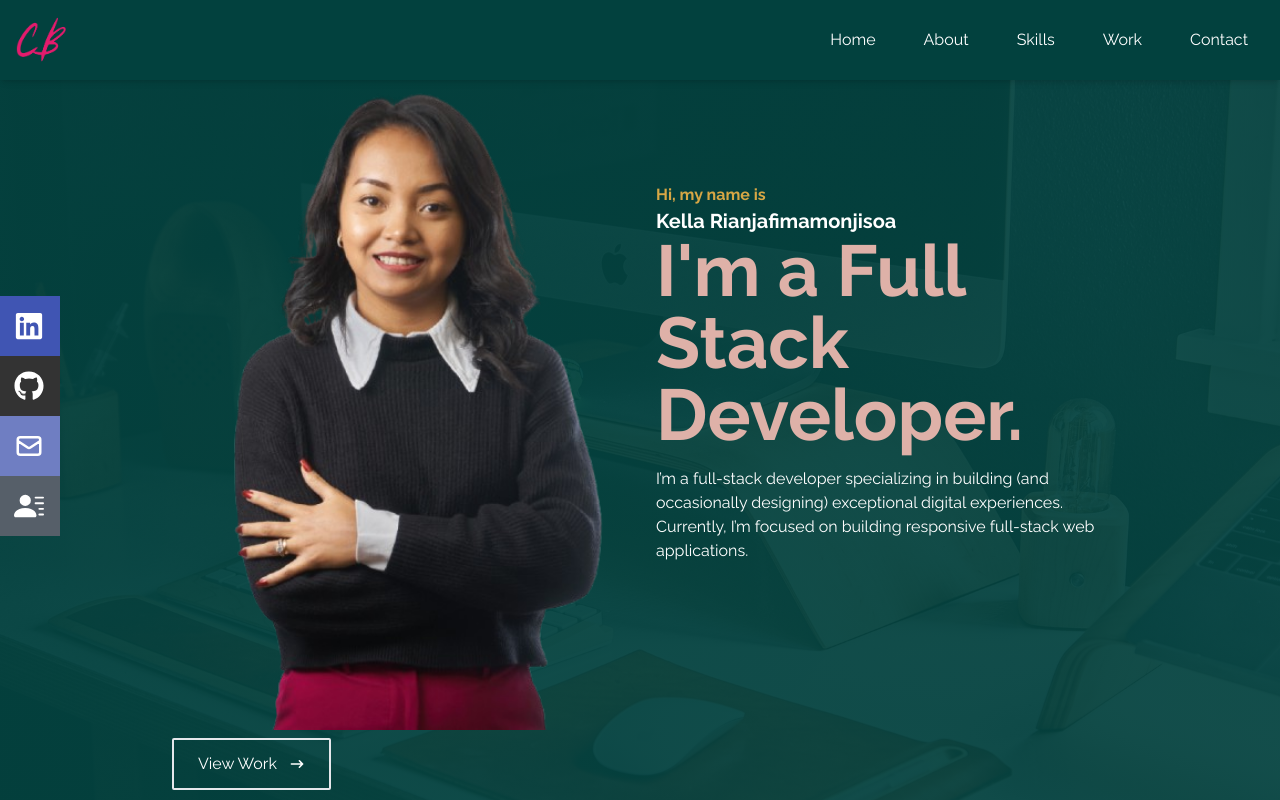
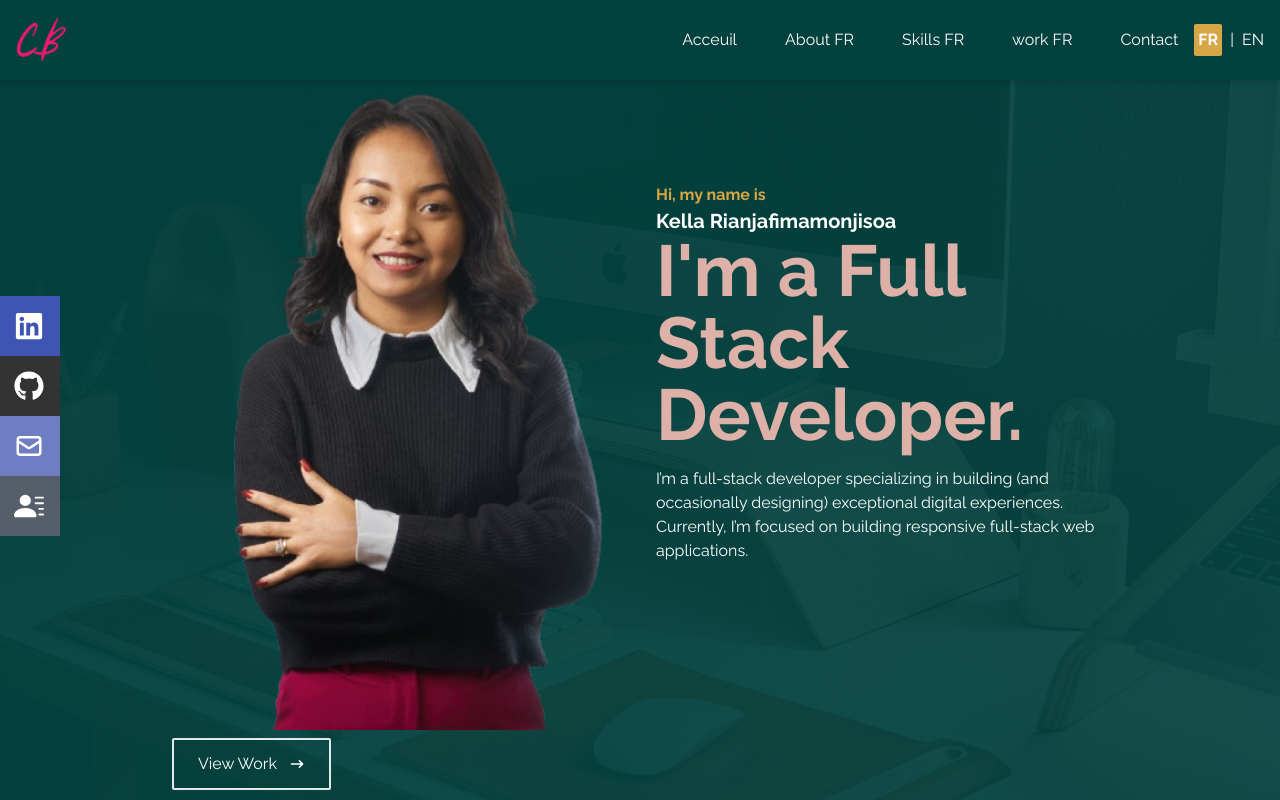
Before and after one commit to KellaSoa/portfolio-app, a React (Vite) app: page / in a window 1280 px wide. Shown: the top 800 px of the page. Built offline with nearby package versions, Linux system fonts and the light colour scheme; a web font is replaced by a local one.

Commit message:
✨ F08 > Translate nav and work

```diff
--- a/src/App.tsx
+++ b/src/App.tsx
@@ -5,9 +5,11 @@ import Skills from "./components/skills/Skills";
 import Work from "./components/work/Work";
 import Contact from "./components/contact/Contact";
 import Footer from "./components/Footer";
+import { LanguageProvider } from "./context/LanguageContext";
+
 function App() {
   return (
-    <div>
+    <LanguageProvider>
       <NavBar />
       <Home />
       <About />
@@ -15,7 +17,7 @@ function App() {
       <Work />
       <Contact />
       <Footer />
-    </div>
+    </LanguageProvider>
   );
 }
 
--- a/src/components/nav/NavBar.tsx
+++ b/src/components/nav/NavBar.tsx
@@ -12,9 +12,14 @@ export default function NavBar() {
     setIsMenuOpen(!isMenuOpen);
   };
 
+  const [activeLanguage, setActiveLanguage] = useState("fr");
+
+  const switchLanguage = (lang: string) => {
+    setActiveLanguage(lang);
+  };
   return (
-    <div className=" fixed top-0 left-0 shadow-md z-50 w-full h-[80px] flex justify-between items-center px-4 bg-primary text-white z-10">
-      <div>
+    <div className=" fixed top-0 left-0 shadow-md w-full h-[80px] flex justify-end items-center px-4 bg-primary text-white z-20">
+      <div className="mr-auto">
         <img src={Logo} alt="logo" style={{ width: "50px" }} />
       </div>
       <div className="hidden md:flex">
@@ -35,6 +40,27 @@ export default function NavBar() {
       <div className="hidden lg:flex fixed flex-col top-[35%] left-0 z-20">
         <List menus={menuSocial} className="flex flex-col py-4" />
       </div>
+      <div className="flex items-center space-x-2">
+        <button
+          onClick={() => switchLanguage("fr")}
+          className={`${
+            activeLanguage === "fr"
+              ? "bg-yellow font-bold rounded-sm text-center p-1"
+              : "text-white"
+          } hover:text-pink`}
+        >
+          FR
+        </button>
+        <span className="text-white">|</span>
+        <button
+          onClick={() => switchLanguage("en")}
+          className={`${
+            activeLanguage === "en" ? "bg-yellow font-bold" : "text-white"
+          } hover:text-pink`}
+        >
+          EN
+        </button>
+      </div>
     </div>
   );
 }
--- a/src/components/nav/menuConfig.ts
+++ b/src/components/nav/menuConfig.ts
@@ -1,22 +1,43 @@
-export const menuConfig = [
+type LanguageContent = {
+  en: string;
+  fr: string;
+};
+
+interface DataMenu {
+  id: number;
+  value: LanguageContent;
+}
+export const menuConfig: DataMenu[] = [
   {
     id: 0,
-    value: "Home",
+    value: {
+      en: "Home",
+      fr: "Acceuil",
+    },
   },
   {
     id: 1,
-    value: "About",
+    value: {
+      en: "About",
+      fr: "About FR",
+    },
   },
   {
     id: 2,
-    value: "Skills",
+    value: {
+      en: "Skills",
+      fr: "Skills FR",
+    },
   },
   {
     id: 3,
-    value: "Work",
+    value: {
+      en: "Work",
+      fr: "work FR",
+    },
   },
   {
     id: 4,
-    value: "Contact",
+    value: { en: "Contact", fr: "Contact" },
   },
 ];
--- a/src/components/ui/List.tsx
+++ b/src/components/ui/List.tsx
@@ -1,8 +1,14 @@
 import { ReactElement, useEffect, useState } from "react";
+import { useLanguage } from "../../context/LanguageContext.tsx";
+
+type LanguageContent = {
+  en: string;
+  fr: string;
+};
 
 type MenuType = {
   id: number;
-  value: string;
+  value: string | LanguageContent; // value can be a string or a LanguageContent object
   icon?: ReactElement; // Nullable
   bgColor?: string; // Nullable
 };
@@ -28,10 +34,18 @@ export default function List({ menus, className }: ListProps) {
       window.removeEventListener("hashchange", handleHashChange);
     };
   }, []);
+
+  const { language } = useLanguage();
+
   return (
     <>
       <ul className={className}>
-        {menus.map((menu) => (
+        {menus.map((menu) => {
+          // Determine the value based on whether it's a string or LanguageContent object
+          const menuValue =
+            typeof menu.value === "string" ? menu.value : menu.value[language];
+
+          return (
             <li
               key={menu.id}
               className={`h-[60px] flex justify-between items-center ml-[-100px] hover:ml-[-10px] duration-300 ${
@@ -44,16 +58,17 @@ export default function List({ menus, className }: ListProps) {
                     ? "hover:border-b-4 hover:border-pink hover:text-pink active:border-b-4 active:border-yellow active:text-yellow"
                     : ""
                 } ${
-                activeMenu === `#${menu.value.toLowerCase()}` && !menu.icon
+                  activeMenu === `#${menuValue.toLowerCase()}` && !menu.icon
                     ? "border-b-4 border-yellow text-yellow font-bold"
                     : ""
                 }`}
-              href={`#${menu.value.toLowerCase()}`}
+                href={`#${menuValue.toLowerCase()}`}
               >
-              {menu.value} {menu.icon && menu.icon}
+                {menuValue} {menu.icon && menu.icon}
               </a>
             </li>
-        ))}
+          );
+        })}
       </ul>
     </>
   );
--- a/src/components/work/dataConfig.ts
+++ b/src/components/work/dataConfig.ts
@@ -2,47 +2,94 @@ import Abbicura from "../../assets/projects/abbicuradite.jpeg";
 import pastorale from "../../assets/projects/pastorale.jpeg";
 import aristonEvent from "../../assets/projects/aristonEvent.png";
 import mysales from "../../assets/projects/realestate.jpg";
+type LanguageContent = {
+  en: string;
+  fr: string;
+};
 
-export const dataConfig = [
+interface DataConfigItem {
+  id: number;
+  name: LanguageContent;
+  image: string;
+  link: string;
+  overview: LanguageContent;
+}
+
+export const dataConfig: DataConfigItem[] = [
   {
     id: 1,
-    name: "Abbi cura di te",
+    name: {
+      en: "Abbi cura di te",
+      fr: "Abbi cura di te",
+    },
     image: Abbicura,
     link: "https://abbicuradite.ebiterumbria.it/",
-    overview: `Abbi Cura di Te is a dedicated platform aimed at promoting workplace safety and health for employees across the Umbria region.
+    overview: {
+      en: `This is a dedicated web site aimed at promoting workplace safety and health for employees across the Umbria region in Italy.
       The website serves as an assessment tool that evaluates the posture and potential workplace hazards faced by individuals in various job categories.
       After completing the assessment, users are provided with a personalized training course designed to help them correct harmful daily routines and adopt safer work practices.
       The platform caters to different types of workers, offering customized guidance and educational content to improve overall well-being.
-       By identifying risks and providing targeted solutions, Abbi Cura di Te ensures that employees can create safer and healthier work environments`,
+      By identifying risks and providing targeted solutions, Abbi Cura di Te ensures that employees can create safer and healthier work environments.`,
+      fr: `Une plateforme dédiée à la promotion de la sécurité et de la santé au travail pour les employés de la région de l'Ombrie en italie.
+      Le site web sert d'outil d'évaluation qui évalue la posture et les risques potentiels rencontrés par les individus dans divers métiers.
+      Après avoir terminé l'évaluation, les utilisateurs reçoivent un cours de formation personnalisé conçu pour les aider à corriger les habitudes quotidiennes nuisibles et adopter des pratiques de travail plus sûres.
+      La plateforme s'adresse à différents types de travailleurs, offrant des conseils personnalisés et des contenus éducatifs pour améliorer le bien-être général.
+      En identifiant les risques et en fournissant des solutions ciblées, Abbi Cura di Te veille à ce que les employés puissent créer des environnements de travail plus sûrs et plus sains.`,
+    },
   },
   {
     id: 2,
-    name: "Pastorale con le famiglie",
+    name: {
+      en: "Pastorale con le famiglie",
+      fr: "Pastorale con le famiglie",
+    },
     image: pastorale,
     link: "https://pastoraleconlefamiglie.org/",
-    overview: `Pastorale con le Famiglie is a comprehensive platform designed to provide spiritual formation and guidance based on biblical principles for individuals, couples, and married couples.
+    overview: {
+      en: `A website designed to provide spiritual formation and guidance based on biblical principles for individuals, couples, and married couples.
       The website serves as a resource for those seeking to deepen their faith through a series of pastor-led courses tailored to various stages of life and relationships.
       The platform offers detailed presentations of each course, including content outlines, costs, and additional information to help participants make informed decisions.
       To enhance the experience, the website also provides a convenient hotel booking option directly within the course details, ensuring a comfortable stay for participants attending in-person sessions.
-     Additionally, Pastorale con le Famiglie supports the mission of evangelization by offering a feature where users can make donations to help further the cause of spreading the Gospel.
-      Whether you're seeking spiritual growth or looking to contribute to a greater mission, this platform offers a valuable resource for faith-based formation.`,
+      Additionally, Pastorale con le Famiglie supports the mission of evangelization by offering a feature where users can make donations to help further the cause of spreading the Gospel.`,
+      fr: `Une site plateforme complète conçue pour fournir une formation spirituelle et des conseils basés sur les principes bibliques pour les individus, les couples et les couples mariés.
+      Le site web sert de ressource pour ceux qui cherchent à approfondir leur foi à travers une série de cours dirigés par des pasteurs, adaptés aux différentes étapes de la vie et des relations.
+      La plateforme propose des présentations détaillées de chaque cours, y compris des plans de contenu, des coûts et des informations supplémentaires pour aider les participants à prendre des décisions éclairées.
+      Pour améliorer l'expérience, le site propose également une option de réservation d'hôtel directement dans les détails du cours, garantissant un séjour confortable pour les participants assistant aux sessions en personne.
+      De plus, ce site soutient la mission d'évangélisation en offrant une fonctionnalité permettant aux utilisateurs de faire des dons pour aider à diffuser l'Évangile.`,
+    },
   },
   {
     id: 3,
-    name: "Ariston event",
+    name: {
+      en: "Ariston event",
+      fr: "Événement Ariston",
+    },
     image: aristonEvent,
     link: "https://aristoneventi.com/",
-    overview: `Ariston Event is a powerful platform designed to streamline the management of promotional events for Ariston,
-    specifically targeting wholesalers and installers across Italy. This platform simplifies event organization by offering a range of tools that enhance efficiency and participant engagement. So this app reduce the complexity of event management, making it easier for Ariston to execute successful promotional events and engage with their network effectively`,
+    overview: {
+      en: `Ariston Event is a powerful platform designed to streamline the management of promotional events for Ariston,
+      specifically targeting wholesalers and installers across Italy. This platform simplifies event organization by offering a range of tools that enhance efficiency and participant engagement.
+      It reduces the complexity of event management, making it easier for Ariston to execute successful promotional events and engage with their network effectively.`,
+      fr: `Ariston Event est une plateforme puissante conçue pour suivre et améliorer la gestion des événements promotionnels pour Ariston,
+      en ciblant spécifiquement les grossistes et les installateurs à travers l'Italie. Cette plateforme simplifie l'organisation d'événements en offrant une gamme d'outils qui améliorent l'efficacité et l'engagement des participants.
+      Elle réduit la complexité de la gestion des événements, facilitant ainsi la mise en œuvre d'événements promotionnels réussis et l'engagement du réseau d'Ariston de manière efficace.`,
+    },
   },
   {
     id: 4,
-    name: "My sales",
+    name: {
+      en: "My sales",
+      fr: "Mes ventes",
+    },
     image: mysales,
     link: "",
-    overview: `MySales is a mobile application designed to streamline the sales tracking process for Ariston's wholesalers. This app is specifically tailored to help wholesalers efficiently apply promotions and manage their sales data, ensuring accurate and validated transactions.
+    overview: {
+      en: `MySales is a mobile application designed to streamline the sales tracking process for Ariston's wholesalers. This app is specifically tailored to help wholesalers efficiently apply promotions and manage their sales data, ensuring accurate and validated transactions.
 
-The core functionality of MySales revolves around the ability to scan QR codes on Ariston products. This feature allows wholesalers to quickly and easily apply promotions to invoices, ensuring that all discounts and offers are correctly accounted for during the sales process. The app also supports the uploading of documents, such as invoices, to validate and confirm the application of these promotions.
-By simplifying the application of promotions and providing robust sales tracking capabilities, MySales empowers wholesalers to manage their sales operations more efficiently, while also ensuring compliance with Ariston’s promotional campaigns.`,
+The core functionality of MySales revolves around the ability to scan QR codes on Ariston products. This feature allows wholesalers to quickly and easily apply promotions to invoices, ensuring that all discounts and offers are correctly accounted for during the sales process. The app also supports the uploading of documents, such as invoices, to validate and confirm the application of these promotions.`,
+      fr: `MySales est une application mobile conçue pour suivre le processus de suivi des ventes pour les grossistes d'Ariston. Cette application est spécifiquement adaptée pour aider les grossistes à appliquer efficacement les promotions et à gérer leurs données de vente, garantissant des transactions exactes et validées.
+
+La fonctionnalité principale de MySales repose sur la capacité à scanner les codes QR des produits Ariston. Cette fonctionnalité permet aux grossistes d'appliquer rapidement et facilement les promotions sur les factures, garantissant que toutes les remises et offres sont correctement prises en compte lors du processus de vente. L'application prend également en charge le téléchargement de documents, tels que des factures, pour valider et confirmer l'application de ces promotions.`,
+    },
   },
 ];
--- /dev/null
+++ b/src/context/LanguageContext.tsx
@@ -0,0 +1,39 @@
+import React, { createContext, useContext, useState, ReactNode } from "react";
+
+type Language = "en" | "fr";
+interface LanguageContextType {
+  language: Language;
+  switchLanguage: (lang: Language) => void;
+}
+
+const LanguageContext = createContext<LanguageContextType | undefined>(
+  undefined
+);
+
+interface LanguageProviderProps {
+  children: ReactNode;
+}
+
+export const LanguageProvider: React.FC<LanguageProviderProps> = ({
+  children,
+}) => {
+  const [language, setLanguage] = useState<Language>("fr"); // Default language is 'fr'
+
+  const switchLanguage = (lang: Language) => {
+    setLanguage(lang);
+  };
+
+  return (
+    <LanguageContext.Provider value={{ language, switchLanguage }}>
+      {children}
+    </LanguageContext.Provider>
+  );
+};
+
+export const useLanguage = (): LanguageContextType => {
+  const context = useContext(LanguageContext);
+  if (!context) {
+    throw new Error("useLanguage must be used within a LanguageProvider");
+  }
+  return context;
+};
```
Also changed, not shown: src/components/work/Project.tsx (+11 -5 lines). Lines whose indentation alone changed are shown as unchanged.
